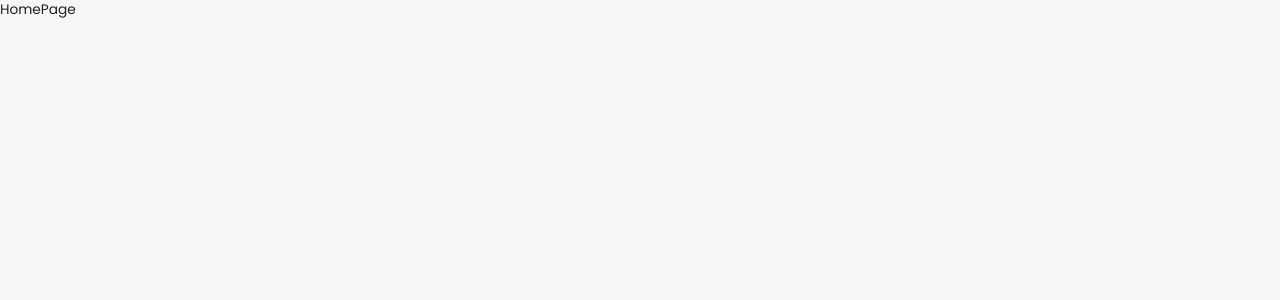
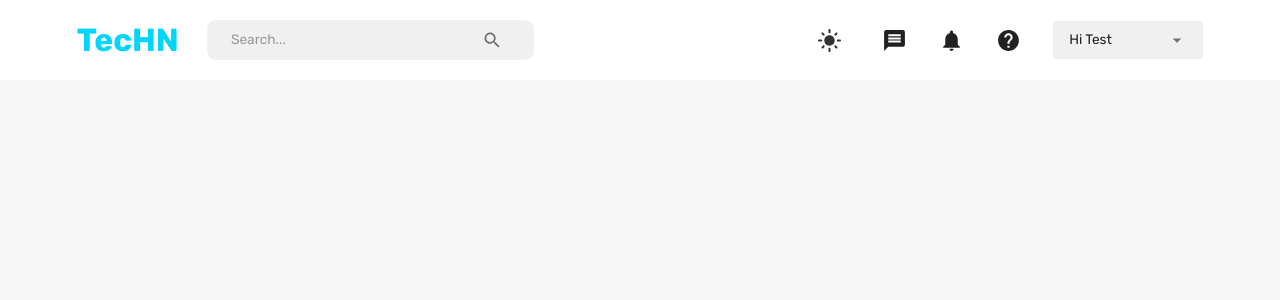
Before and after one commit to changabaliye/TecHN, a React (Create React App) app in the folder TecqN-client/: page /home in a window 1280 px wide. Shown: the top 300 px of the page. Built offline with nearby package versions, Linux system fonts and the light colour scheme.

Commit message:
Navbar-finish

```diff
--- a/TecqN-client/public/index.html
+++ b/TecqN-client/public/index.html
@@ -10,34 +10,11 @@
       content="Web site created using create-react-app"
     />
     <link rel="apple-touch-icon" href="%PUBLIC_URL%/logo192.png" />
-    <!--
-      manifest.json provides metadata used when your web app is installed on a
-      user's mobile device or desktop. See https://developers.google.com/web/fundamentals/web-app-manifest/
-    -->
     <link rel="manifest" href="%PUBLIC_URL%/manifest.json" />
-    <!--
-      Notice the use of %PUBLIC_URL% in the tags above.
-      It will be replaced with the URL of the `public` folder during the build.
-      Only files inside the `public` folder can be referenced from the HTML.
-
-      Unlike "/favicon.ico" or "favicon.ico", "%PUBLIC_URL%/favicon.ico" will
-      work correctly both with client-side routing and a non-root public URL.
-      Learn how to configure a non-root public URL by running `npm run build`.
-    -->
-    <title>React App</title>
+    <title>TechN</title>
   </head>
   <body>
     <noscript>You need to enable JavaScript to run this app.</noscript>
     <div id="root"></div>
-    <!--
-      This HTML file is a template.
-      If you open it directly in the browser, you will see an empty page.
-
-      You can add webfonts, meta tags, or analytics to this file.
-      The build step will place the bundled scripts into the <body> tag.
-
-      To begin the development, run `npm start` or `yarn start`.
-      To create a production bundle, use `npm run build` or `yarn build`.
-    -->
   </body>
 </html>
--- a/TecqN-client/src/App.jsx
+++ b/TecqN-client/src/App.jsx
@@ -21,7 +21,7 @@
         <ThemeProvider theme={theme}>
           <CssBaseline />
           <Routes>
-            <Route path="/" element={<Navbar />} />
+            <Route path="/" element={<LoginPage />} />
             <Route path="/home" element={<HomePage />} />
             <Route path="/profile/:userId" element={<ProfilePage />} />
           </Routes>
--- a/TecqN-client/src/screens/homePage/index.jsx
+++ b/TecqN-client/src/screens/homePage/index.jsx
@@ -1,7 +1,13 @@
 import React from "react";
+import { Box, useMediaQuery } from "@mui/material";
+import { Navbar } from "screens";
 
 const HomePage = () => {
-  return <div>HomePage</div>;
+  return (
+    <Box>
+      <Navbar />
+    </Box>
+  );
 };
 
 export default HomePage;
--- a/TecqN-client/src/screens/loginPage/index.jsx
+++ b/TecqN-client/src/screens/loginPage/index.jsx
@@ -1,6 +1,8 @@
 import React from "react";
 import "./login.css";
+import { useNavigate } from "react-router-dom";
 const LoginPage = () => {
+  const navigate = useNavigate();
   return (
     <div className="body">
       <div className="container">
@@ -15,7 +17,13 @@
                 <input type="password" name="password" placeholder="Password" />
               </div>
               <div className="input-box">
-              <input type="submit" value="Login" href="#" />
+                <input
+                  className="Btn-box"
+                  onClick={() => navigate("/home")}
+                  type="submit"
+                  value="Login"
+                  href="#"
+                />
               </div>
             </form>
           </div>
--- a/TecqN-client/src/screens/loginPage/login.css
+++ b/TecqN-client/src/screens/loginPage/login.css
@@ -78,6 +78,9 @@
   gap: 20px;
   justify-content: center;
   align-items: center;
+}
+.Btn-box{
+  cursor: pointer;
 }
 .container .drop .content form .input-box {
   position: relative;
--- a/TecqN-client/src/screens/navbar/index.jsx
+++ b/TecqN-client/src/screens/navbar/index.jsx
@@ -1,4 +1,4 @@
-import React, { useState } from "react";
+import { useState } from "react";
 import {
   Box,
   IconButton,
@@ -24,22 +24,174 @@
 import { setMode, setLogout } from "../../store";
 import { useNavigate } from "react-router-dom";
 import FlexBetween from "components/FlexBetween";
+
 const Navbar = () => {
   const [isMobileMenuToggled, setIsMobileMenuToggled] = useState(false);
   const dispatch = useDispatch();
   const navigate = useNavigate();
   const user = useSelector((state) => state.user);
   const isNonMobileScreens = useMediaQuery("(min-width: 1000px)");
+
   const theme = useTheme();
   const neutralLight = theme.palette.neutral.light;
   const dark = theme.palette.neutral.dark;
   const background = theme.palette.background.default;
   const primaryLight = theme.palette.primary.light;
   const alt = theme.palette.background.alt;
-   const fullName = `${"Anand"} ${"Kumar Satapathy"}`;
+
+  const fullName = `${"Hi"} ${"Test"}`;
+
   return (
-    <div>Navbar</div>
-  )
-}
+    <FlexBetween padding="1rem 6%" backgroundColor={alt}>
+      <FlexBetween gap="1.75rem">
+        <Typography
+          fontWeight="bold"
+          fontSize="clamp(1rem, 2rem, 2.25rem)"
+          color="primary"
+          onClick={() => navigate("/home")}
+          sx={{
+            "&:hover": {
+              color: primaryLight,
+              cursor: "pointer",
+            },
+          }}
+        >
+          TecHN
+        </Typography>
+        {isNonMobileScreens && (
+          <FlexBetween
+            backgroundColor={neutralLight}
+            borderRadius="9px"
+            gap="3rem"
+            padding="0.1rem 1.5rem"
+          >
+            <InputBase placeholder="Search..." />
+            <IconButton>
+              <Search />
+            </IconButton>
+          </FlexBetween>
+        )}
+      </FlexBetween>
 
-export default Navbar
+      {/* DESKTOP NAV */}
+      {isNonMobileScreens ? (
+        <FlexBetween gap="2rem">
+          <IconButton onClick={() => dispatch(setMode())}>
+            {theme.palette.mode === "dark" ? (
+              <DarkMode sx={{ fontSize: "25px" }} />
+            ) : (
+              <LightMode sx={{ color: dark, fontSize: "25px" }} />
+            )}
+          </IconButton>
+          <Message sx={{ fontSize: "25px" }} />
+          <Notifications sx={{ fontSize: "25px" }} />
+          <Help sx={{ fontSize: "25px" }} />
+          <FormControl variant="standard" value={fullName}>
+            <Select
+              value={fullName}
+              sx={{
+                backgroundColor: neutralLight,
+                width: "150px",
+                borderRadius: "0.25rem",
+                p: "0.25rem 1rem",
+                "& .MuiSvgIcon-root": {
+                  pr: "0.25rem",
+                  width: "3rem",
+                },
+                "& .MuiSelect-select:focus": {
+                  backgroundColor: neutralLight,
+                },
+              }}
+              input={<InputBase />}
+            >
+              <MenuItem value={fullName}>
+                <Typography>{fullName}</Typography>
+              </MenuItem>
+              <MenuItem onClick={() => dispatch(setLogout())}>Log Out</MenuItem>
+            </Select>
+          </FormControl>
+        </FlexBetween>
+      ) : (
+        <IconButton
+          onClick={() => setIsMobileMenuToggled(!isMobileMenuToggled)}
+        >
+          <Menu />
+        </IconButton>
+      )}
+
+      {/* MOBILE NAV */}
+      {!isNonMobileScreens && isMobileMenuToggled && (
+        <Box
+          position="fixed"
+          right="0"
+          bottom="0"
+          height="100%"
+          zIndex="10"
+          minWidth="300px"
+          backgroundColor={background}
+          width="100%"
+        >
+          {/* CLOSE ICON */}
+          <Box display="flex" justifyContent="flex-end" p="1rem">
+            <IconButton
+              onClick={() => setIsMobileMenuToggled(!isMobileMenuToggled)}
+            >
+              <Close />
+            </IconButton>
+          </Box>
+
+          {/* MENU ITEMS */}
+          <FlexBetween
+            display="flex"
+            flexDirection="column"
+            justifyContent="center"
+            alignItems="center"
+            gap="3rem"
+          >
+            <IconButton
+              onClick={() => dispatch(setMode())}
+              sx={{ fontSize: "25px" }}
+            >
+              {theme.palette.mode === "dark" ? (
+                <DarkMode sx={{ fontSize: "25px" }} />
+              ) : (
+                <LightMode sx={{ color: dark, fontSize: "25px" }} />
+              )}
+            </IconButton>
+            <Message sx={{ fontSize: "25px" }} />
+            <Notifications sx={{ fontSize: "25px" }} />
+            <Help sx={{ fontSize: "25px" }} />
+            <FormControl variant="standard" value={fullName}>
+              <Select
+                value={fullName}
+                sx={{
+                  backgroundColor: neutralLight,
+                  width: "150px",
+                  borderRadius: "0.25rem",
+                  p: "0.25rem 1rem",
+                  "& .MuiSvgIcon-root": {
+                    pr: "0.25rem",
+                    width: "3rem",
+                  },
+                  "& .MuiSelect-select:focus": {
+                    backgroundColor: neutralLight,
+                  },
+                }}
+                input={<InputBase />}
+              >
+                <MenuItem value={fullName}>
+                  <Typography>{fullName}</Typography>
+                </MenuItem>
+                <MenuItem onClick={() => dispatch(setLogout())}>
+                  Log Out
+                </MenuItem>
+              </Select>
+            </FormControl>
+          </FlexBetween>
+        </Box>
+      )}
+    </FlexBetween>
+  );
+};
+
+export default Navbar;
```
Lines whose indentation alone changed are shown as unchanged.
